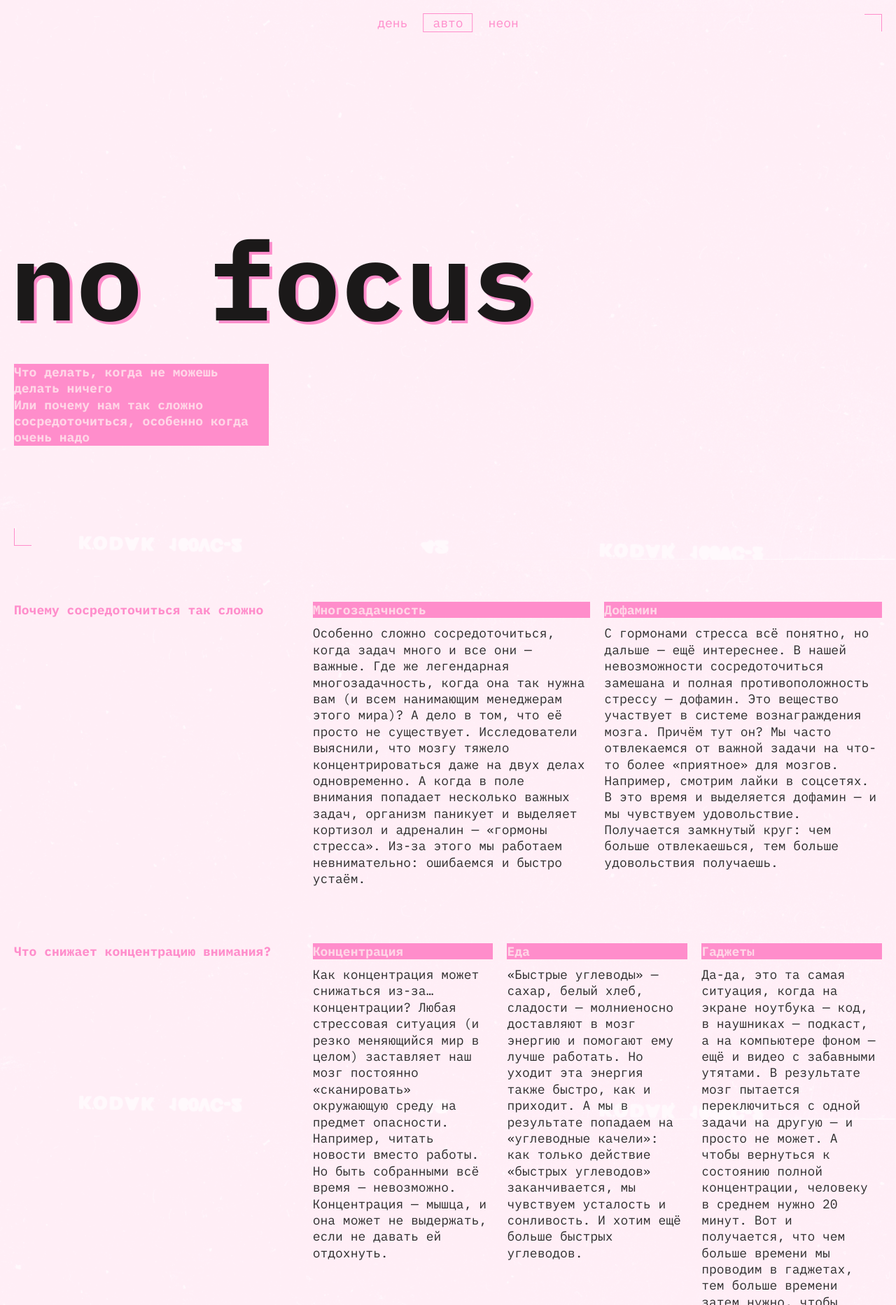
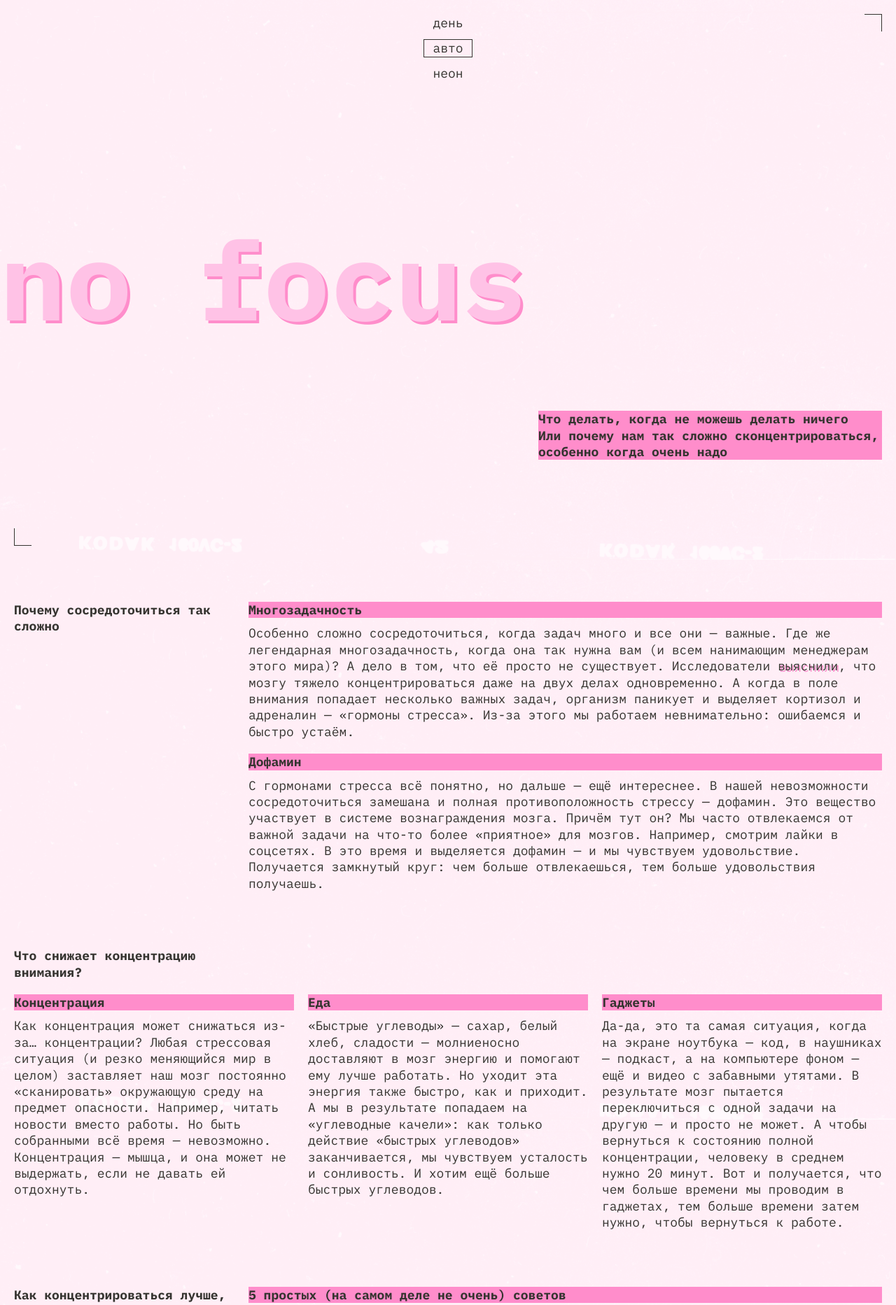
Before and after one commit to San589-stack/slozhno-sosredotochitsya-fd, a plain HTML site: page index.html in a window 1280 px wide. Shown: the top 1865 px of the page at 70% size. Drawn offline with Linux system fonts and the light colour scheme.

Commit message:
fix: align

```diff
--- a/index.html
+++ b/index.html
@@ -51,7 +51,7 @@
       <h1 class="header__title">no focus</h1>
       <div class="header__description title-decor">
         <p>Что делать, когда не можешь делать ничего</p>
-        <p>Или почему нам так сложно сосредоточиться, особенно когда очень надо</p>
+        <p>Или почему нам так сложно сконцентрироваться, особенно когда очень надо</p>
       </div>
     </header>
 
@@ -65,7 +65,7 @@
           <article class="card">
             <h3 class="card__title title-decor">Многозадачность</h3>
             <p class="card__text">
-              Особенно сложно сосредоточиться, когда задач много и все они — важные. Где же легендарная многозадачность, когда она так нужна вам (и всем нанимающим менеджерам этого мира)? А дело в том, что её просто не существует. Исследователи выяснили, что мозгу тяжело концентрироваться даже на двух делах одновременно. А когда в поле внимания попадает несколько важных задач, организм паникует и выделяет кортизол и адреналин — «гормоны стресса». Из-за этого мы работаем невнимательно: ошибаемся и быстро устаём.
+              Особенно сложно сосредоточиться, когда задач много и все они — важные. Где же легендарная многозадачность, когда она так нужна вам (и всем нанимающим менеджерам этого мира)? А дело в том, что её просто не существует. Исследователи <a href="https://www.dana.org/article/multicosts-of-multitasking/" target="_blank">выяснили</a>, что мозгу тяжело концентрироваться даже на двух делах одновременно. А когда в поле внимания попадает несколько важных задач, организм паникует и выделяет кортизол и адреналин — «гормоны стресса». Из-за этого мы работаем невнимательно: ошибаемся и быстро устаём.
             </p>
           </article>
           <article class="card">
@@ -107,11 +107,11 @@
         <h2 class="section__title">Как концентрироваться лучше, чем золотая рыбка (то есть дольше трёх секунд)</h2>
         <div class="section__content">
           <div class="section__column">
-            <h3 class="section__column-title title-decor">В действиях (на самом деле тут бывает всё по-другому)</h3>
+            <h3 class="section__column-title title-decor">5 простых (на самом деле не очень) советов</h3>
             <ul class="card__list">
               <li>
                 <article class="card">
-                  <h4 class="card__title card__title_italic">Изолируйте себя от раздражителей</h4>
+                  <h4 class="card__title card__title_italic title-decor">Представьте небо и облака</h4>
                   <p class="card__text">
                     Или листья в ручье. Тут дело в лёгкой медитации, которая помогает успокоиться. Ведь часто именно тревожные мысли о сложных задачах как раз и мешают эти сложные задачи делать. В такие моменты можно закрыть глаза и представить, что чистое небо — это вы, а облака — тревожные мысли. И сколько бы их ни было — ясное небо всегда будет где-то там, за тучами, и никуда не денется. Это упражнение поможет вернуться в настоящий момент, а не волноваться о потенциальных проблемах из будущего.
                   </p>
@@ -119,7 +119,7 @@
               </li>
               <li>
                 <article class="card">
-                  <h4 class="card__title card__title_italic">Работайте в интервалах</h4>
+                  <h4 class="card__title card__title_italic title-decor">Включите музыку</h4>
                   <p class="card__text">
                     Но не любую, и не любимую. Любимая может быть связана с сильными положительными эмоциями, которые тоже очень сильно отвлекают. Подойдёт тихая, спокойная, умеренно-ритмичная. Можно вообще попробовать включить плейлист с «белым шумом» или нейромузыкой.
                   </p>
@@ -127,15 +127,15 @@
               </li>
               <li>
                 <article class="card">
-                  <h4 class="card__title card__title_italic">Прогуляйтесь или займитесь спортом</h4>
+                  <h4 class="card__title card__title_italic title-decor">Прогуляйтесь</h4>
                   <p class="card__text">
-                    Или даже пробегитесь. Лучше найти парк или лес: один эксперимент показал, что созерцание природы повышает концентрацию, в то время как после просмотра городских пейзажей она наоборот понижается. Можно совместить прогулку с физическими упражнениями или бегом — так в мозг поступит ещё больше кислорода и он будет лучше работать. Но и простая двадцатиминутная прогулка — тоже отличный вариант.
+                    Или даже пробегитесь. Лучше найти парк или лес: один эксперимент <a href="https://www.sciencedirect.com/science/article/abs/pii/S0272494415000328" target="_blank">показал</a>, что созерцание природы повышает концентрацию, в то время как после просмотра городских пейзажей она наоборот понижается. Можно совместить прогулку с физическими упражнениями или бегом — так в мозг поступит ещё больше кислорода и он будет лучше работать. Но и простая двадцатиминутная прогулка — тоже отличный вариант.
                   </p>
                 </article>
               </li>
               <li>
                 <article class="card">
-                  <h4 class="card__title card__title_italic">Хорошо ешьте</h4>
+                  <h4 class="card__title card__title_italic title-decor">Хорошо ешьте</h4>
                   <p class="card__text">
                     Мы — не ваша бабушка, но это правда важно. Выбирайте продукты, которые препятствуют резким скачкам сахара в крови. Например, с высоким содержанием клетчатки: овощи, ягоды, бобовые (нут, чечевица, фасоль), коричневый рис, хлеб из цельнозерновой пшеницы.
                   </p>
@@ -143,7 +143,7 @@
               </li>
               <li>
                 <article class="card">
-                  <h4 class="card__title card__title_italic">Читайте</h4>
+                  <h4 class="card__title card__title_italic title-decor">Читайте</h4>
                   <p class="card__text">
                     Настоящие бумажные книги. Это правда помогает с концентрацией: чтобы прочитать пост в соцсети, достаточно нескольких минут или даже секунд. А вот интересная книга способна затянуть и на несколько часов и круто тренирует направленное внимание.
                   </p>
--- a/styles/dark.css
+++ b/styles/dark.css
@@ -5,12 +5,17 @@
 */
 
 :root.theme-dark {
-  --color-background: #1b1919;
+  --color-background: #000028;
   --color-accent: #ff0070;
   --color-text: #f1b2ce;
   --color-text-main: #ffffff;
   --color-title: #db00ff;
   --color-bg-header-text: #ff0070;
+  --color-menu: #ff0070;
+  --color-border: #ff0070;
+
+  --color-text-on-accent: #000028;
+  --color-section-title: #ff0070;
   --bg-image: url(../images/cover-image-dark.png);
 }
 
--- a/styles/light.css
+++ b/styles/light.css
@@ -6,11 +6,17 @@
 
 :root.theme-light {
   --color-background: #ffd6e7;
-  --color-accent: #ff8dcb;
+  --color-accent: #FF8DCB;
   --color-text: #2d2d2d;
   --color-text-main: #1b1919;
-  --color-title: #1b1919;
+  --color-title: #FFC2E6;
   --color-bg-header-text: #ff8dcb;
+  --color-menu: #353430;
+  --color-border: #353430;
+  --color-background: #fff1f7;
+  --color-text: #353430;
+  --color-text-on-accent: #353430;
+  --color-section-title: #353430;
   --bg-image: url(../images/cover-image-light.png);
 }
 
@@ -18,18 +24,32 @@
   display: none;
 }
 
+:root.theme-light .header__title {
+  text-shadow: 4px 4px 0 #FF8DCB;
+}
+
 @media (prefers-color-scheme: light) {
   :root {
     --color-background: #ffd6e7;
-    --color-accent: #ff8dcb;
+    --color-accent: #FF8DCB;
     --color-text: #2d2d2d;
     --color-text-main: #1b1919;
-    --color-title: #1b1919;
+    --color-title: #FFC2E6;
     --color-bg-header-text: #ff8dcb;
+    --color-menu: #353430;
+    --color-border: #353430;
+    --color-background: #fff1f7;
+    --color-text: #353430;
+    --color-text-on-accent: #353430;
+    --color-section-title: #353430;
     --bg-image: url(../images/cover-image-light.png);
   }
 
   :root .header__rec {
     display: none;
   }
+
+  :root .header__title {
+    text-shadow: 4px 4px 0 #FF8DCB;
+  }
 }
--- a/styles/style.css
+++ b/styles/style.css
@@ -24,8 +24,8 @@
   right: var(--padding-mobile, 10px);
   width: 25px;
   height: 25px;
-  border-top: 1px solid var(--color-accent, #ff0070);
-  border-right: 1px solid var(--color-accent, #ff0070);
+  border-top: 1px solid var(--color-border, #ff0070);
+  border-right: 1px solid var(--color-border, #ff0070);
 }
 
 .decorated-zone::after {
@@ -35,27 +35,26 @@
   left: var(--padding-mobile, 10px);
   width: 25px;
   height: 25px;
-  border-bottom: 1px solid var(--color-accent, #ff0070);
-  border-left: 1px solid var(--color-accent, #ff0070);
+  border-bottom: 1px solid var(--color-border, #ff0070);
+  border-left: 1px solid var(--color-border, #ff0070);
 }
 
 .title-decor {
   background-color: var(--color-bg-header-text, #ff0070);
-  color: var(--color-background, #1b1919);
+  color: var(--color-text-on-accent, #000028);
 }
 
 .header {
   display: grid;
-  grid-template-rows: 1fr auto 1fr;
+  grid-template-rows: 1fr auto  1fr;
   padding: var(--padding-mobile, 10px);
   min-height: 668px;
   height: 100vh;
 }
 
 .header__theme-menu {
-  position: absolute;
-  top: 74px;
-  right: var(--padding-mobile, 10px);
+  align-self: center;
+  justify-self: end;
 }
 
 .header__theme-menu-list {
@@ -68,13 +67,13 @@
   background: transparent;
   border: none;
   cursor: pointer;
-  padding: 1px 13px;
+  padding: 1.3px 13px;
   text-transform: lowercase;
-  color: var(--color-accent, #ff0070);
+  color: var(--color-menu, #ff0070);
 }
 
 .header__theme-menu-button:hover {
-  outline: 1px solid color-mix(in srgb, var(--color-accent, #ff0070) 40%, transparent);
+  outline: 1px solid color-mix(in srgb, var(--color-menu, #ff0070) 40%, transparent);
 }
 
 .header__theme-menu-button:focus {
@@ -82,18 +81,19 @@
 }
 
 .header__theme-menu-button:focus-visible {
-  border-bottom: 1px solid var(--color-accent, #ff0070);
+  border-bottom: 1px solid var(--color-menu, #ff0070);
 }
 
 .header__theme-menu-button_active {
-  outline: 1px solid var(--color-accent, #ff0070);
+  outline: 1px solid var(--color-menu, #ff0070);
+  outline-offset: -1px;
   pointer-events: none;
 }
 
 .header__rec {
   position: absolute;
   top: var(--padding-mobile, 10px);
-  right: calc(var(--padding-mobile, 10px) + 28px);
+  right: calc(var(--padding-mobile, 10px) + 10px);
   color: var(--color-accent, #ff0070);
   text-transform: uppercase;
   line-height: var(--line-height-text, 1.3);
@@ -120,16 +120,14 @@
   justify-self: start;
   align-self: center;
   grid-row: 2;
-  margin-left: calc(-0.5 * var(--padding-mobile, 10px));
-  /*margin-top: -155px;*/
+  margin-left: calc(0.4 * var(--padding-mobile, 10px));
 }
 
 .header__description {
-  align-self: start;
+  align-self: center;
   justify-self: start;
   font-weight: bold;
   grid-row: 3;
-  margin-top: 55px;
 }
 
 .content {
@@ -144,9 +142,13 @@
 }
 
 .section__title {
-  color: var(--color-accent, #ff0070);
+  color: var(--color-section-title, #ff0070);
   font-size: var(--font-size-text, 18px);
   font-weight: bold;
+}
+
+.section__title.title-decor {
+  color: var(--color-text-on-accent, #000028);
 }
 
 .section__content {
@@ -167,7 +169,6 @@
 
 .card__title_italic {
   font-weight: normal;
-  font-style: italic;
 }
 
 .card__text {
@@ -180,7 +181,7 @@
 }
 
 .card__text a:hover {
-  border-bottom: 1px solid var(--color-text, #f1b2ce);
+  border-bottom: 1px solid var(--color-text-main, #ffffff);
 }
 
 .card__text a:focus {
@@ -188,7 +189,12 @@
 }
 
 .card__text a:focus-visible {
-  outline: 1px solid var(--color-text, #f1b2ce);
+  outline: 1px solid var(--color-text-main, #ffffff);
+}
+
+.section__column {
+  display: grid;
+  gap: 20px;
 }
 
 .section__column-title {
@@ -233,7 +239,7 @@
   font-weight: bold;
   line-height: 0.825;
   color: var(--color-title, #db00ff);
-  text-shadow: 4px 4px 0 var(--color-accent, #ff0070);
+  text-shadow: 2px 2px 0 var(--color-accent, #ff0070);
 }
 
 @media (width >= 768px) {
@@ -254,8 +260,8 @@
   }
 
   .header__theme-menu {
-    top: var(--padding-tablet, 20px);
-    right: var(--padding-tablet, 20px);
+    align-self: center;
+    justify-self: end;
   }
 
   .header__theme-menu-list {
@@ -264,16 +270,19 @@
 
   .header__rec {
     top: var(--padding-tablet, 20px);
-    right: calc(var(--padding-tablet, 20px) + 28px);
+    right: calc(var(--padding-tablet, 20px) + 10px);
   }
 
   .header__title {
+    margin-left: calc(-1 * var(--padding-tablet, 20px));
     font-size: clamp(7.5rem, 0.5625rem + 14.4531vw, 9.8125rem);
   }
 
- .header__description {
+  .header__description {
+    justify-self: end;
     max-width: 364px;
   }
+
   .content {
     padding: 60px var(--padding-tablet, 20px);
     gap: 80px;
@@ -283,12 +292,20 @@
     grid-template-columns: 1fr 2fr;
   }
 
-  .section_type_why .section__content {
-    grid-template-columns: repeat(3, 1fr);
+  .section__title {
+    align-self: start;
   }
 
-  .section_type_how .section__content {
-    grid-template-columns: 1fr 2fr;
+  .section_type_why {
+    grid-template-columns: 1fr;
+  }
+
+  .section_type_why .section__title {
+  max-width: 236px;
+}
+
+  .gallery {
+    grid-template-columns: 1fr;
   }
 
   .gallery {
@@ -312,7 +329,7 @@
 
   .gallery__image:nth-child(3) {
     grid-column: 1 / 2;
-    grid-row: 2 / 3;
+    grid-row: 2 / 4;
   }
 
   .gallery__image:nth-child(4) {
@@ -321,13 +338,18 @@
   }
 
   .gallery__image:nth-child(5) {
-    grid-column: 1 / 4;
+    grid-column: 2 / 4;
   }
 
   .footer {
     padding: var(--padding-tablet, 20px);
     min-height: 1024px;
   }
+
+  .footer__title {
+    font-size: clamp(7.5rem, 0.5625rem + 14.4531vw, 9.8125rem);
+  }
+
 }
 
 @media (width >= 1024px) {
@@ -336,19 +358,38 @@
     min-height: 768px;
   }
 
+  .header__description {
+    justify-self: end;
+    align-self: center;
+    max-width: 491px;
+  }
+
   .header__theme-menu {
-    top: var(--padding-tablet, 20px);
-    left: 50%;
-    right: auto;
-    transform: translateX(-50%);
+    align-self: start;
+    justify-self: center;
   }
+
+   .section {
+    grid-template-columns: 315px 1fr;
+  }
+
+  .section_type_why {
+    grid-template-columns: 1fr;
+  }
+
+  .section_type_why .section__title {
+    max-width: 315px;
+  }
+
+  .section_type_why .section__content {
+    grid-template-columns: repeat(3, 1fr);
+  }
+
+  .gallery {
+    grid-template-columns: 1fr;
 
   .header__theme-menu-list {
     flex-direction: row;
-  }
-
-  .section_type_difficult .section__content {
-    grid-template-columns: repeat(2, 1fr);
   }
 
   .footer {
--- a/styles/variables.css
+++ b/styles/variables.css
@@ -3,12 +3,17 @@
   и их переопределение под различные устройства
 */
 :root {
-  --color-background: #1b1919;
+  --color-background: #000028;
   --color-accent: #ff0070;
   --color-text: #f1b2ce;
   --color-text-main: #ffffff;
   --color-title: #db00ff;
   --color-bg-header-text: #ff0070;
+  --color-menu: #ff0070;
+  --color-border: #ff0070;
+
+  --color-text-on-accent: #000028;
+  --color-section-title: #ff0070;
 
   --bg-image: url(../images/cover-image-dark.png);
 
```
